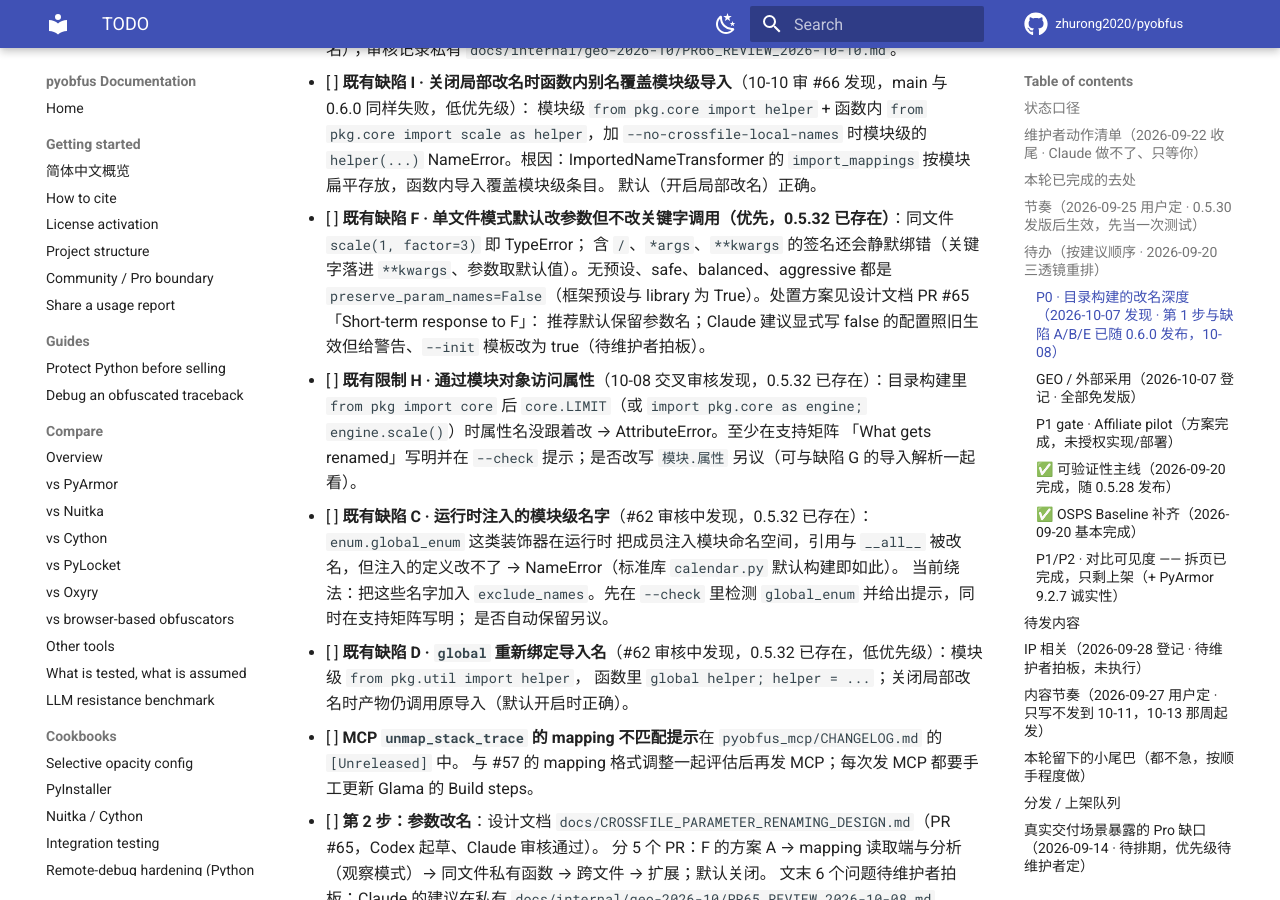
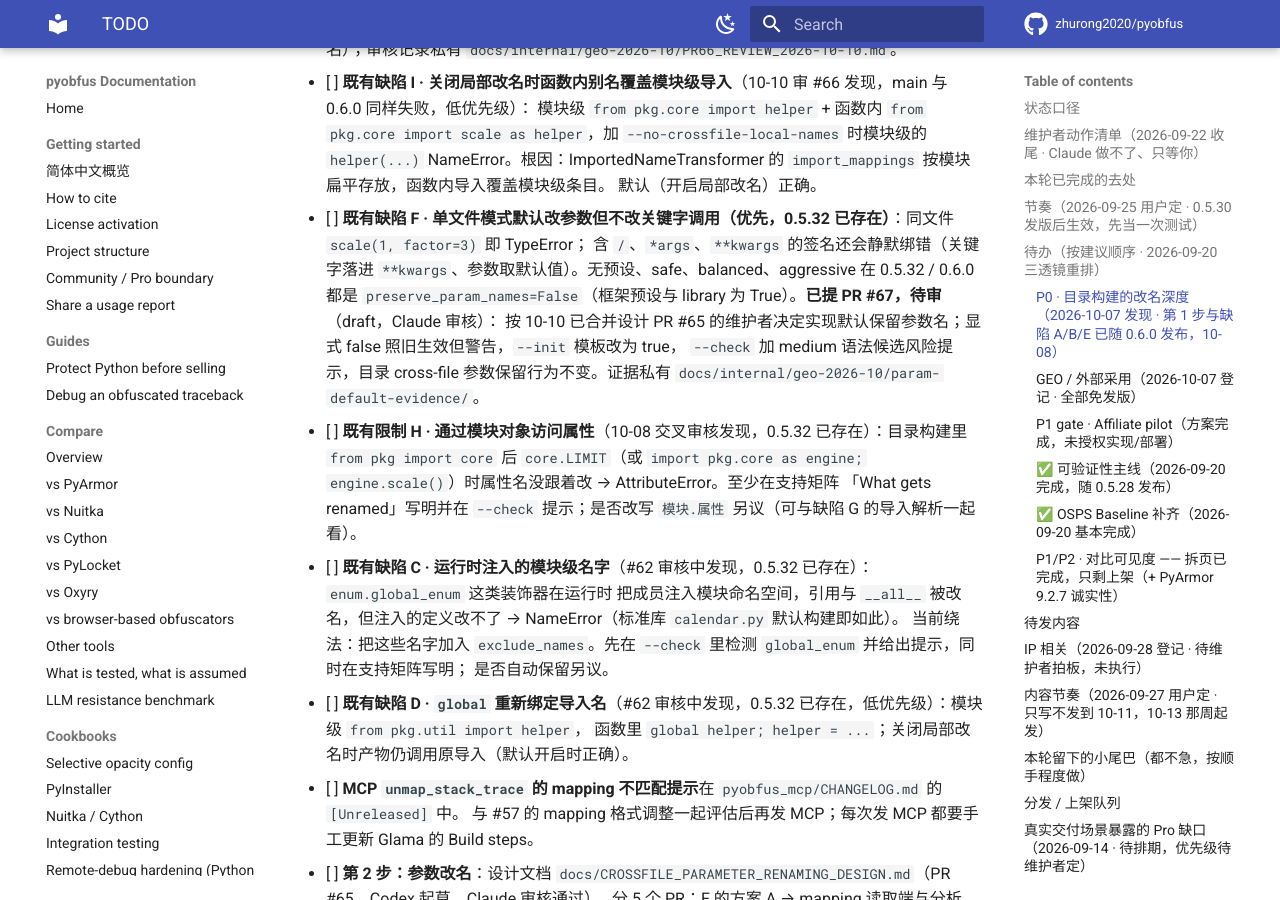
Before and after one commit to zhurong2020/pyobfus, an MkDocs documentation site: the page built from docs/TODO.md, in a window 1280 px wide and 900 px high, scrolled down 5833 px. Built offline with MkDocs 1.6.1 and Material for MkDocs 9.7.7, drawn with Linux system fonts in a browser that asks for light colours; comment, search, counter and statistics services are not loaded.

Commit message:
docs: mark parameter default fix as PR 67 pending review

```diff
--- a/docs/TODO.md
+++ b/docs/TODO.md
@@ -169,8 +169,9 @@
       默认（开启局部改名）正确。
 - [ ] **既有缺陷 F · 单文件模式默认改参数但不改关键字调用（优先，0.5.32 已存在）**：同文件 `scale(1, factor=3)` 即 TypeError；
       含 `/`、`*args`、`**kwargs` 的签名还会静默绑错（关键字落进 `**kwargs`、参数取默认值）。无预设、safe、balanced、aggressive
-      都是 `preserve_param_names=False`（框架预设与 library 为 True）。处置方案见设计文档 PR #65「Short-term response to F」：
-      推荐默认保留参数名；Claude 建议显式写 false 的配置照旧生效但给警告、`--init` 模板改为 true（待维护者拍板）。
+      在 0.5.32 / 0.6.0 都是 `preserve_param_names=False`（框架预设与 library 为 True）。**已提 PR #67，待审**（draft，Claude 审核）：
+      按 10-10 已合并设计 PR #65 的维护者决定实现默认保留参数名；显式 false 照旧生效但警告，`--init` 模板改为 true，
+      `--check` 加 medium 语法候选风险提示，目录 cross-file 参数保留行为不变。证据私有 `docs/internal/geo-2026-10/param-default-evidence/`。
 - [ ] **既有限制 H · 通过模块对象访问属性**（10-08 交叉审核发现，0.5.32 已存在）：目录构建里 `from pkg import core` 后
       `core.LIMIT`（或 `import pkg.core as engine; engine.scale()`）时属性名没跟着改 → AttributeError。至少在支持矩阵
       「What gets renamed」写明并在 `--check` 提示；是否改写 `模块.属性` 另议（可与缺陷 G 的导入解析一起看）。
```
